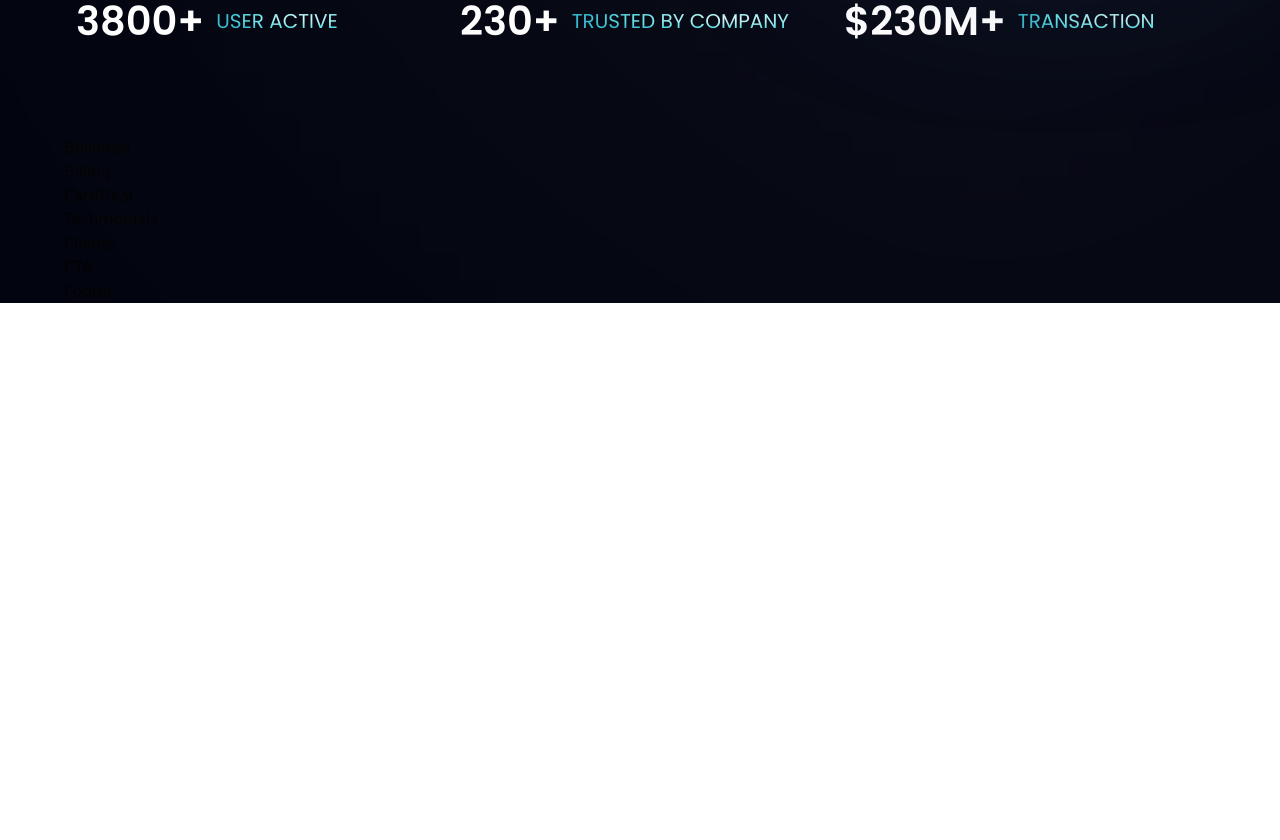
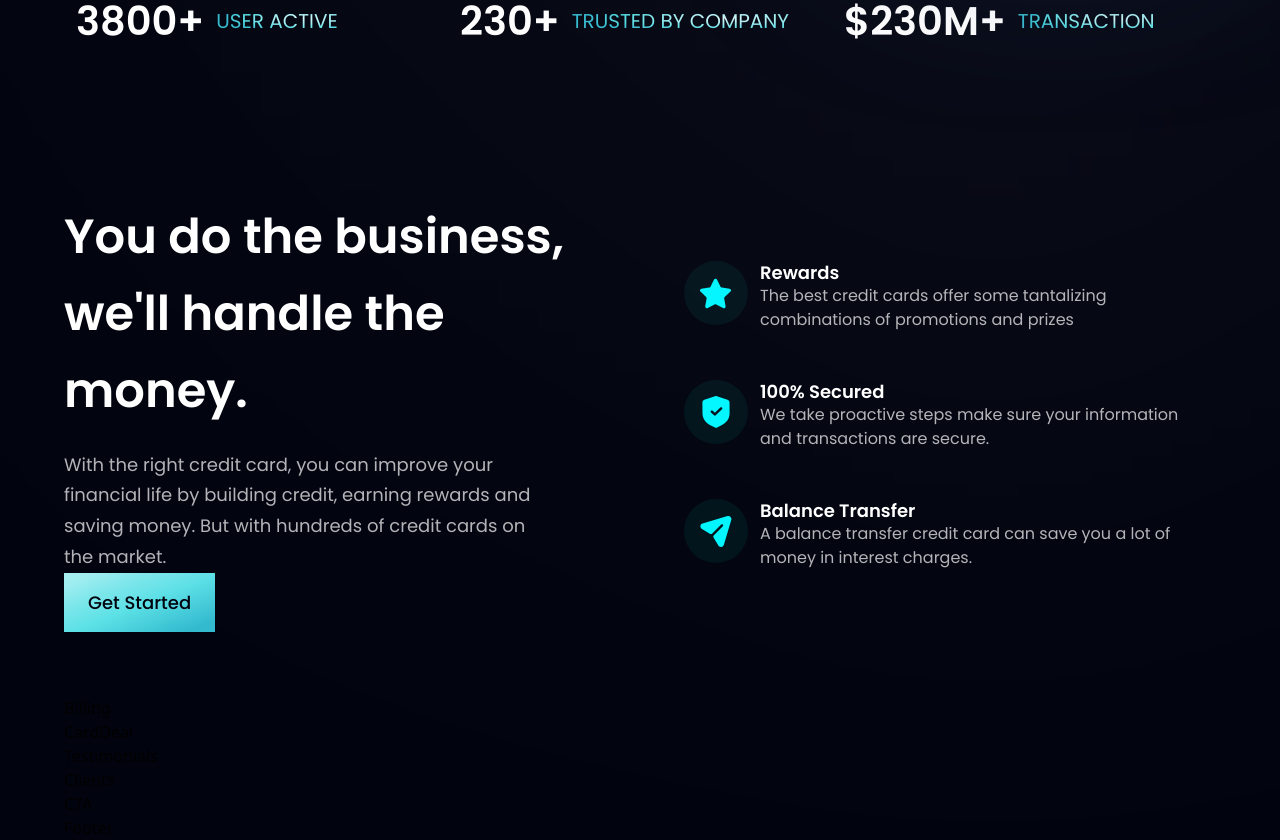
Before and after one commit to benasi000/ModernWebApp, a React (Vite) app: page / in a window 1280 px wide. Shown: the part 800-1640 px from the top of the page. Before the commit the page ends 1103 px from the top, so only its background shows below. Built offline with nearby package versions, Linux system fonts and the light colour scheme.

Commit message:
MWA:[0017] Adding the business section, also added the button which is needed for business

```diff
--- a/src/Components/Business.jsx
+++ b/src/Components/Business.jsx
@@ -1,8 +1,45 @@
 import React from 'react'
+import styles, { layout } from '../style'
+import { features } from '../constants'
+import { Button } from '../Components'
+
+const FeatureCard = ({ icon, title, content, index }) => (
+  <div className={`flex-row flex p-6 rounded-[20px] ${index === features.length - 1 ? "mb-6" : "mb-0"} feature-card`}>
+    <div className={`w-[64px] h-[64px] rounded-full ${styles.flexCenter} bg-dimBlue`}>
+      <img src={icon} alt="icon" className='w-[50%] h-[50%] object-contain' />
+    </div>
+    <div className='flex-1 flex flex-col ml-3'>
+      <h4 className='font-poppins font-semibold text-white text-[18px] leading-[23px]'>
+        {title}
+      </h4>
+      <p className='font-poppins font-normal text-dimWhite text-[16px] leading-[24px]'>
+        {content}
+      </p>
+    </div>
+  </div>
+)
 
 const Business = () => {
   return (
-    <div>Business</div>
+    <section id='features' className={layout.section}>
+      <div className={layout.sectionInfo}>
+        <h2 className={styles.heading2}>
+          You do the business, <br className='sm:block hidden' /> we'll handle the money.
+        </h2>
+        <p className={`${styles.paragraph} max-w-[470px] mt-5 `}>With the right credit card, you can improve your financial life by building credit,
+          earning rewards and saving money. But with hundreds of credit cards on the market.
+        </p>
+
+        <Button styles='mt-10' />
+      </div>
+
+      <div className={`${layout.sectionImg} flex-col`}>
+        {features.map((feature, index) => (
+          <FeatureCard key={feature.id} {...feature} />
+        ))}
+      </div>
+
+    </section>
   )
 }
 
--- a/src/Components/Button.jsx
+++ b/src/Components/Button.jsx
@@ -1,8 +1,10 @@
 import React from 'react'
 
-const Button = () => {
+const Button = ({styles}) => {
   return (
-    <div>Button</div>
+    <button type='button' className={`py-4 px-6 bg-blue-gradient font-poppins font-medium text-[18px] text-primary outline-none`}>
+      Get Started
+    </button>
   )
 }
 
```
